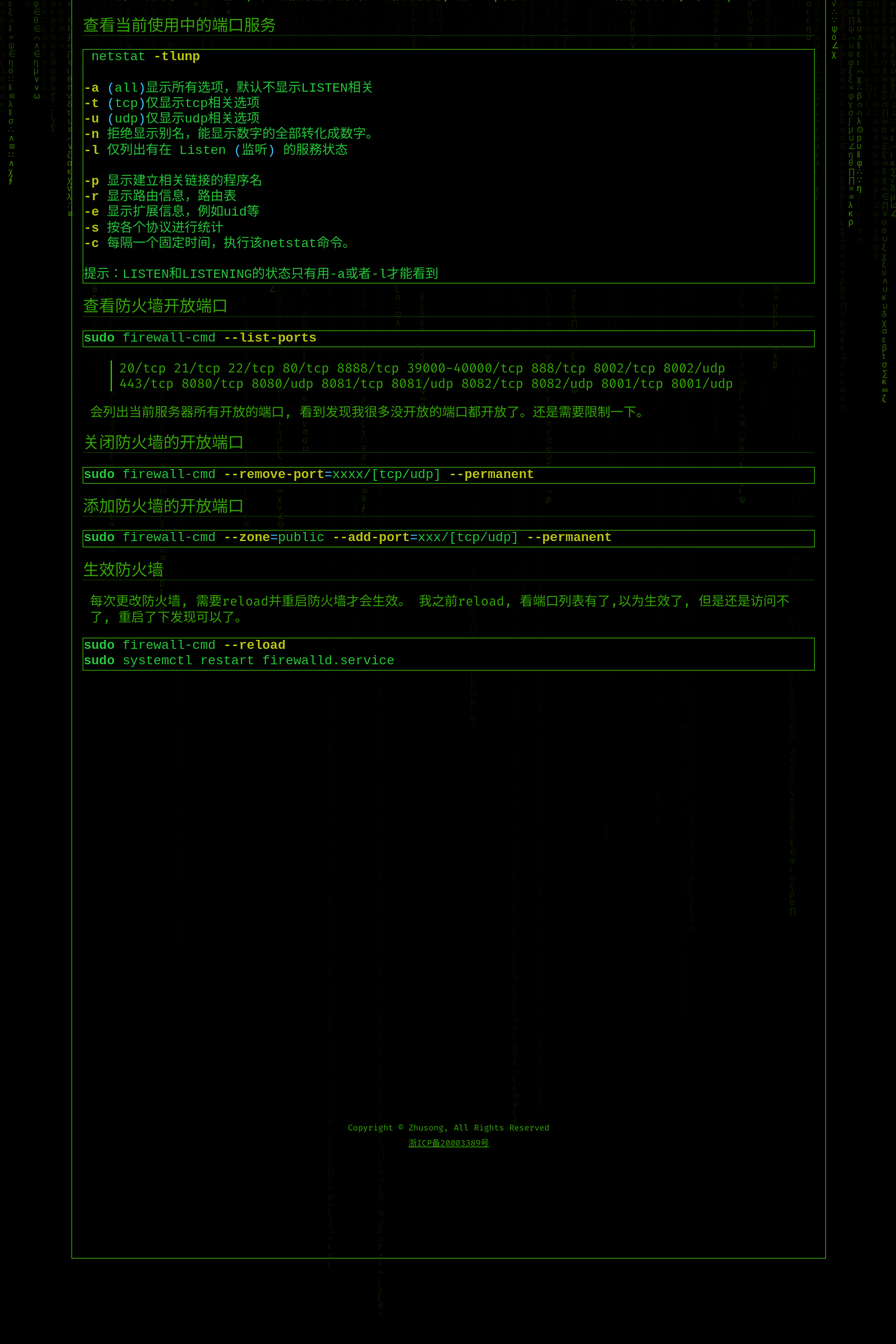
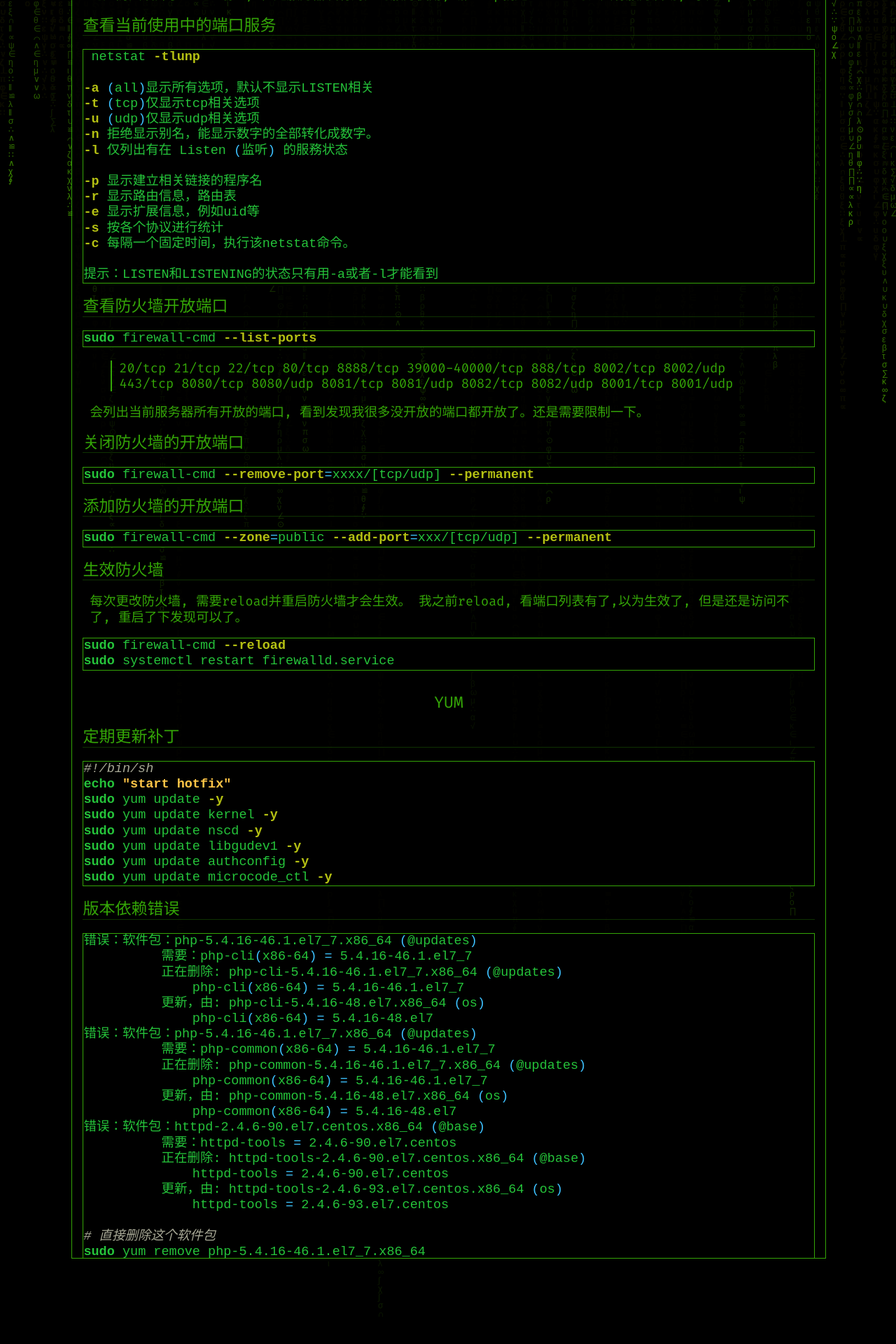
Before and after one commit to zhusonger/www.lasong.com.cn, a Jekyll site: the page built from _posts/Server/2020-11-03-centos7.md, in a window 1280 px wide. Shown: the part 803-2723 px from the top of the page at 70% size. Built offline with Jekyll 4.4.1, drawn with Linux system fonts in a browser that asks for light colours.

Commit message:
更新centos补丁处理

````diff
--- a/_posts/Server/2020-11-03-centos7.md
+++ b/_posts/Server/2020-11-03-centos7.md
@@ -92,3 +92,45 @@ sudo firewall-cmd --zone=public --add-port=xxx/[tcp/udp] --permanent
 sudo firewall-cmd --reload
 sudo systemctl restart firewalld.service
 ```
+
+# yum
+
+## 定期更新补丁
+
+```shell
+#!/bin/sh
+echo "start hotfix"
+sudo yum update -y
+sudo yum update kernel -y
+sudo yum update nscd -y
+sudo yum update libgudev1 -y
+sudo yum update authconfig -y
+sudo yum update microcode_ctl -y
+```
+
+## 版本依赖错误
+
+```shell
+错误：软件包：php-5.4.16-46.1.el7_7.x86_64 (@updates)
+          需要：php-cli(x86-64) = 5.4.16-46.1.el7_7
+          正在删除: php-cli-5.4.16-46.1.el7_7.x86_64 (@updates)
+              php-cli(x86-64) = 5.4.16-46.1.el7_7
+          更新，由: php-cli-5.4.16-48.el7.x86_64 (os)
+              php-cli(x86-64) = 5.4.16-48.el7
+错误：软件包：php-5.4.16-46.1.el7_7.x86_64 (@updates)
+          需要：php-common(x86-64) = 5.4.16-46.1.el7_7
+          正在删除: php-common-5.4.16-46.1.el7_7.x86_64 (@updates)
+              php-common(x86-64) = 5.4.16-46.1.el7_7
+          更新，由: php-common-5.4.16-48.el7.x86_64 (os)
+              php-common(x86-64) = 5.4.16-48.el7
+错误：软件包：httpd-2.4.6-90.el7.centos.x86_64 (@base)
+          需要：httpd-tools = 2.4.6-90.el7.centos
+          正在删除: httpd-tools-2.4.6-90.el7.centos.x86_64 (@base)
+              httpd-tools = 2.4.6-90.el7.centos
+          更新，由: httpd-tools-2.4.6-93.el7.centos.x86_64 (os)
+              httpd-tools = 2.4.6-93.el7.centos
+
+# 直接删除这个软件包
+sudo yum remove php-5.4.16-46.1.el7_7.x86_64
+sudo yum remove httpd-2.4.6-90.el7.centos.x86_64
+```
````
